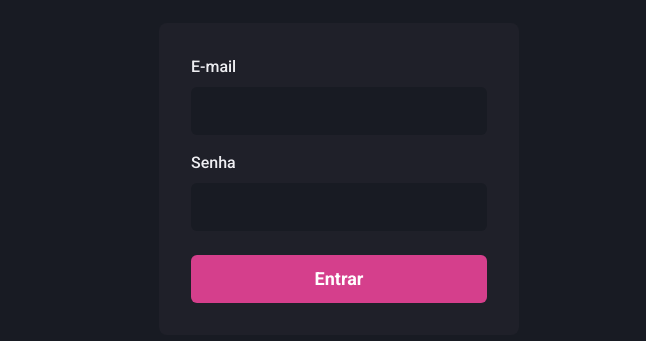
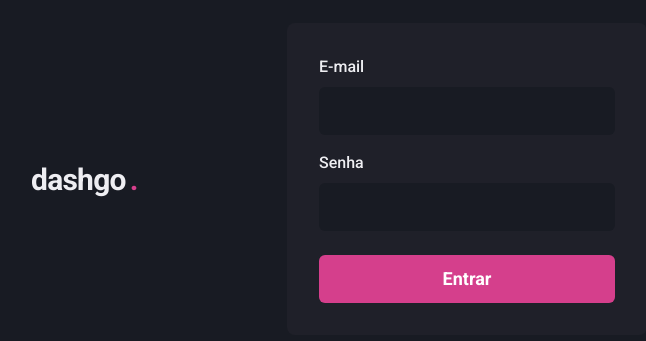
Before and after one commit to Anna-Luiza-Gusmao/dashgo, a Next.js app: page / in a window 1280 px wide. Shown: the part 221-562 px from the top of the page, without its empty margins (301-947 px from the left). Built offline with nearby package versions, Linux system fonts and the light colour scheme.

Commit message:
add: Readme file

```diff
--- a/src/pages/index.tsx
+++ b/src/pages/index.tsx
@@ -1,4 +1,5 @@
 import { Input } from '@/components/Form/Input'
+import { Logo } from '@/components/Header/Logo'
 import { Flex, Button, Stack } from '@chakra-ui/react'
 
 export default function SignIn() {
@@ -9,6 +10,7 @@ export default function SignIn() {
       alignItems="center"
       justifyContent="center"
     >
+      <Logo />
       <Flex
         as="form"
         w="100%"
```
Also changed, not shown: 1 other file (tests, documents, lock files or other folders).
